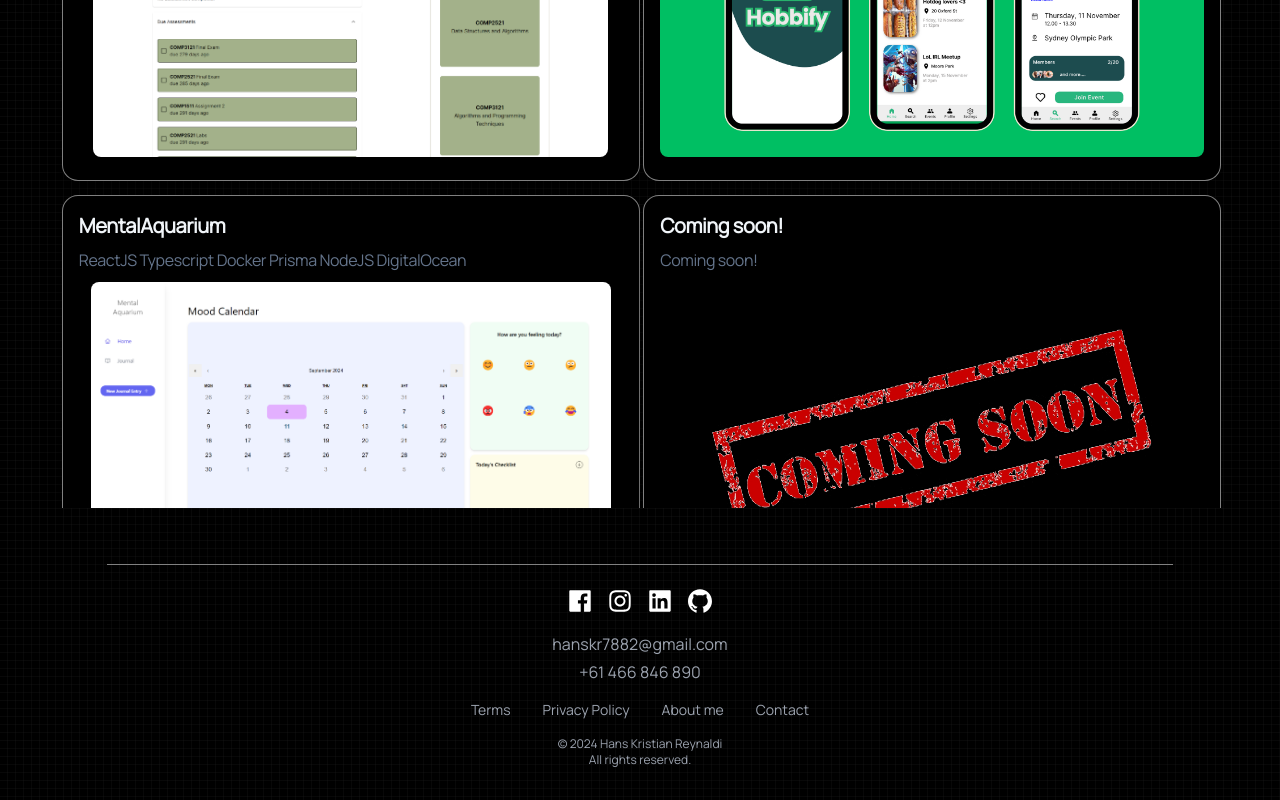
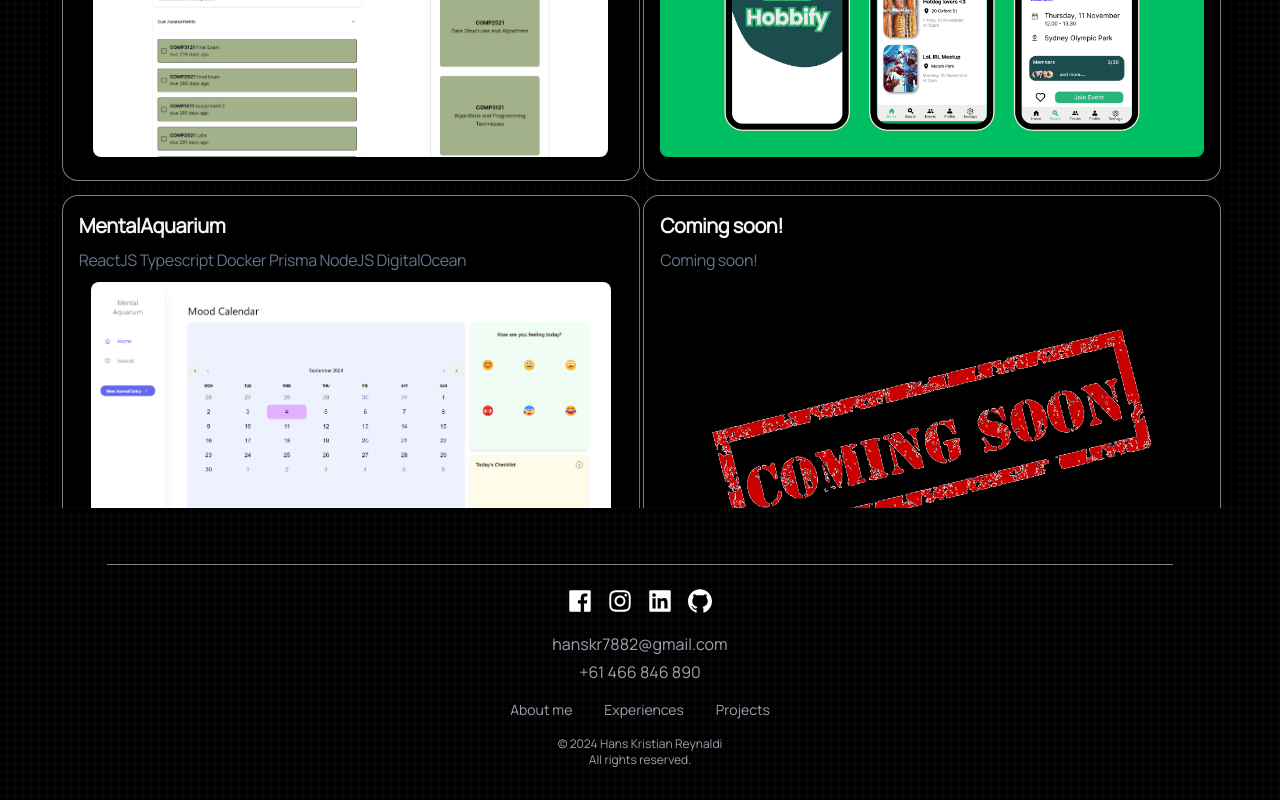
Before and after one commit to koalacapek/portfolio, a React (Create React App) app: page / in a window 1280 px wide. Shown: the part 3844-4644 px from the top of the page. Built offline with nearby package versions, Linux system fonts and the light colour scheme.

Commit message:
fix nav link

```diff
--- a/src/sections/Footer.tsx
+++ b/src/sections/Footer.tsx
@@ -53,23 +53,20 @@ const Footer = () => {
 
           {/* Footer Links */}
           <div className="flex gap-x-8 mb-4 flex-col sm:flex-row gap-y-3 items-center">
-            <a href="/terms" className="text-sm text-gray-400 hover:text-white">
-              Terms
-            </a>
-            <a
-              href="/privacy"
-              className="text-sm text-gray-400 hover:text-white"
-            >
-              Privacy Policy
-            </a>
             <a href="#home" className="text-sm text-gray-400 hover:text-white">
               About me
             </a>
             <a
-              href="/contact"
+              href="#experiences"
               className="text-sm text-gray-400 hover:text-white"
             >
-              Contact
+              Experiences
+            </a>
+            <a
+              href="#projects"
+              className="text-sm text-gray-400 hover:text-white"
+            >
+              Projects
             </a>
           </div>
 
```
